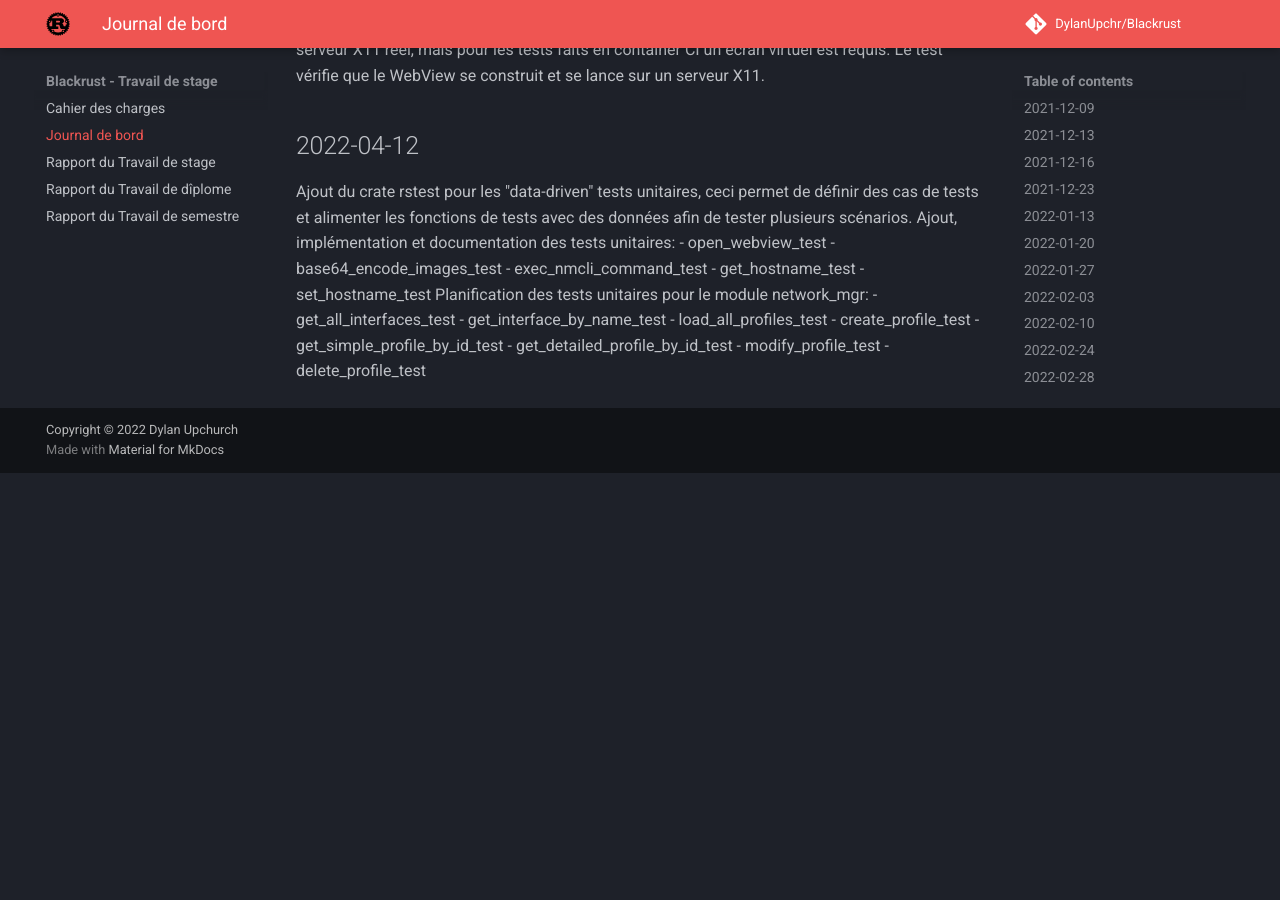
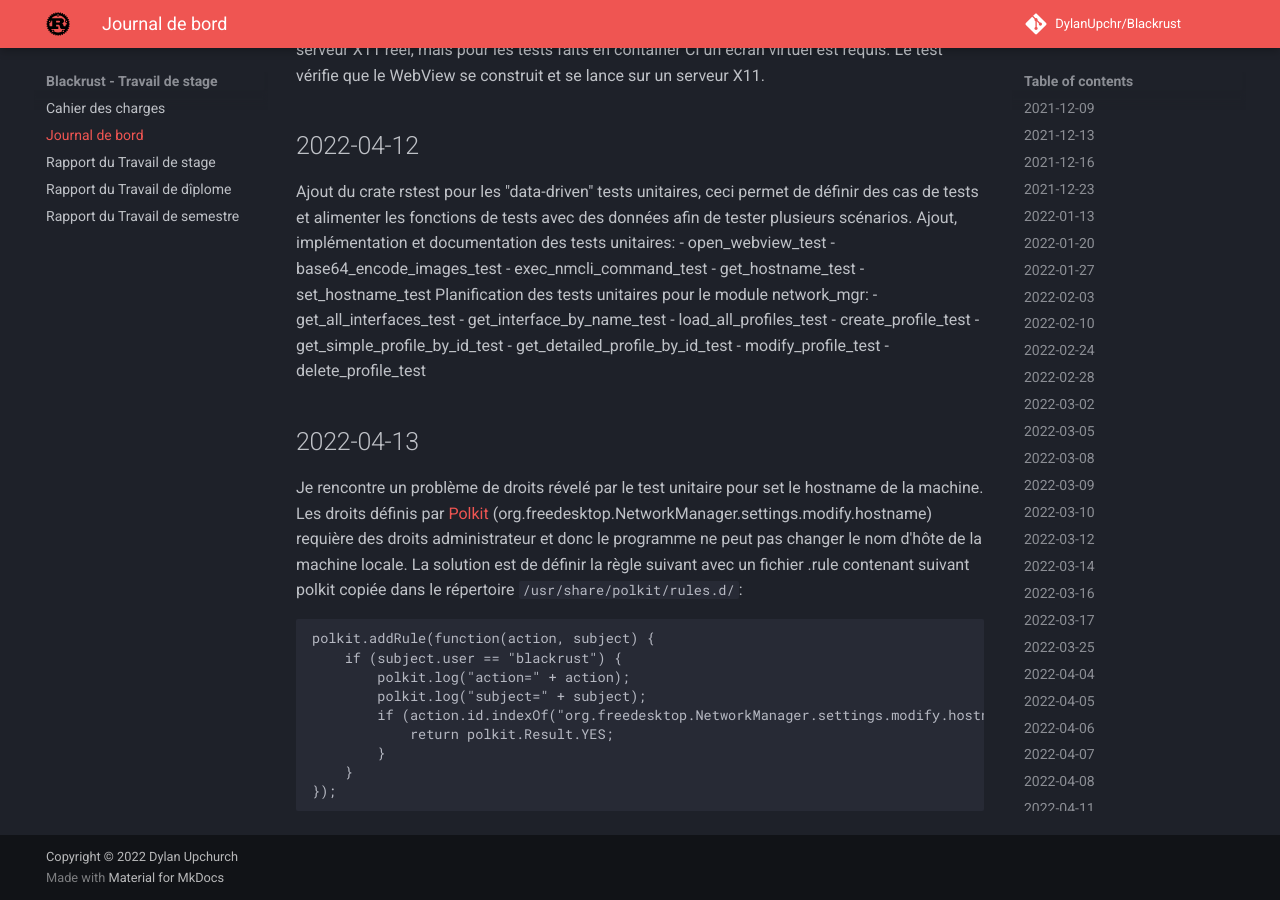
Before and after one commit to DylanUpchr/Blackrust, an MkDocs documentation site: the page built from docs/jdb.md, in a window 1280 px wide and 900 px high, scrolled down 5954 px. Built offline with MkDocs 1.6.1 and Material for MkDocs 9.7.7, drawn with Linux system fonts in a browser that asks for light colours; comment, search, counter and statistics services are not loaded; before the commit the page ends 6427 px from its top, so only the background shows below that.

Commit message:
Added polkit rule and updated github actions CI file rust.yml, updated jdb.md

````diff
--- a/docs/jdb.md
+++ b/docs/jdb.md
@@ -164,3 +164,17 @@ Planification des tests unitaires pour le module network_mgr:
 - get_detailed_profile_by_id_test
 - modify_profile_test
 - delete_profile_test
+
+## 2022-04-13
+Je rencontre un problème de droits révelé par le test unitaire pour set le hostname de la machine. Les droits définis par [Polkit](https://wiki.archlinux.org/title/Polkit) (org.freedesktop.NetworkManager.settings.modify.hostname) requière des droits administrateur et donc le programme ne peut pas changer le nom d'hôte de la machine locale. La solution est de définir la règle suivant avec un fichier .rule contenant suivant polkit copiée dans le répertoire ```/usr/share/polkit/rules.d/```:
+```js
+polkit.addRule(function(action, subject) {
+    if (subject.user == "blackrust") {
+        polkit.log("action=" + action);
+        polkit.log("subject=" + subject);
+        if (action.id.indexOf("org.freedesktop.NetworkManager.settings.modify.hostname") == 0) {
+            return polkit.Result.YES;
+        }
+    }
+});
+```
````
Also changed, not shown: 2 other files.
